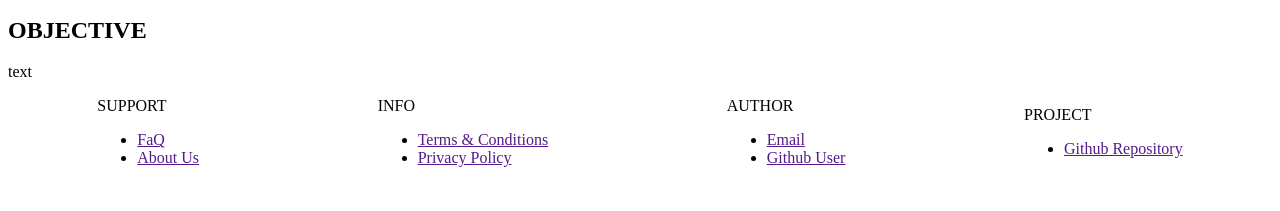
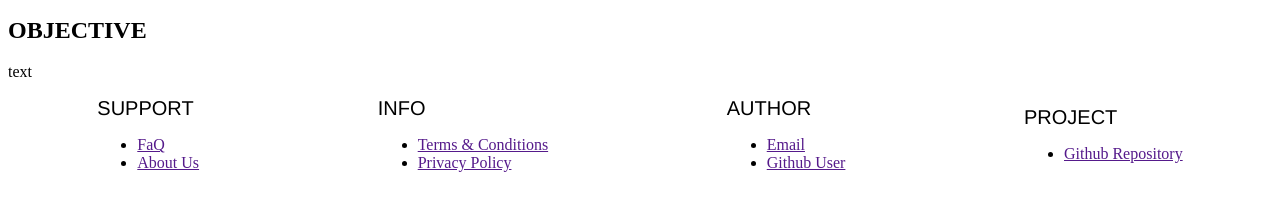
Before and after one commit to Verticoot/Crystal, a plain HTML site: page static/index.html in a window 1280 px wide. Shown: the part 199-410 px from the top of the page. Drawn offline with Linux system fonts and the light colour scheme.

Commit message:
updated style

```diff
--- a/static/style.css
+++ b/static/style.css
@@ -1,3 +1,7 @@
+ul {
+
+}
+
 header {
     display: flex;
     justify-content: start;
@@ -30,3 +34,17 @@ aside {
 #title {
 
 }
+
+.group {
+
+}
+
+.group-title {
+    font-family: 'Franklin Gothic Medium';
+    font-size: 20px;
+
+}
+
+.resource-link {
+
+}
```
